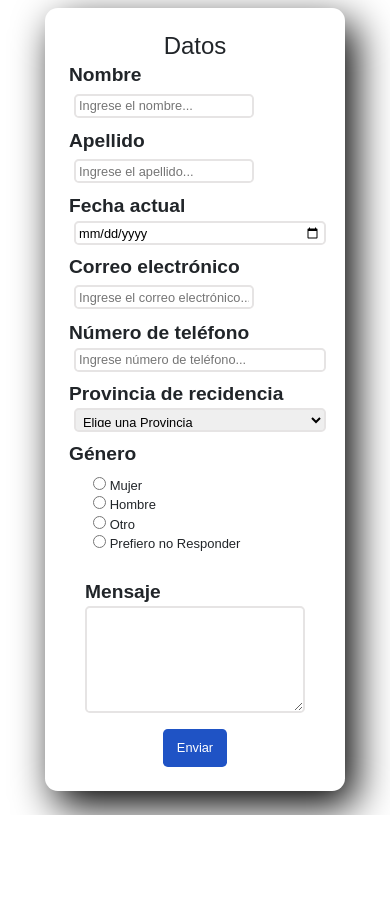
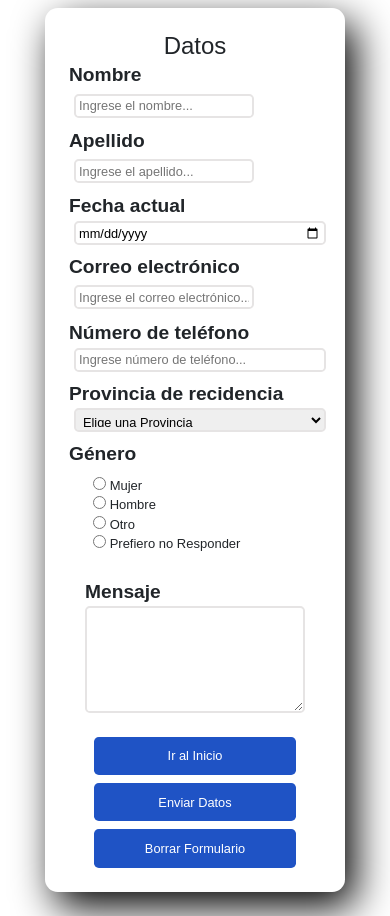
Before and after one commit to Is2095/Biblioteca-Virtual, a website: page formulario/CONTACTO.html in a window 390 px wide. Shown: the part 57-973 px from the top of the page. Before the commit the page ends 872 px from the top, so only its background shows below. Drawn offline with nearby package versions, Linux system fonts and the light colour scheme; no server answers.

Commit message:
botón borrar formulario y ir a inicio

```diff
--- a/formulario/CONTACTO.html
+++ b/formulario/CONTACTO.html
@@ -1,4 +1,3 @@
-
 <!DOCTYPE html>
 <html lang="en">
 
@@ -16,7 +15,9 @@
 <body>
     <div class="container">
         <h1 class="divanimateh1">Formulario de contacto</h1>
+
         <form id="formulario" class="needs-validation" novalidate>
+
             <h2 class="divanimateh2">Datos</h2>
             <div class="divInput">
                 <label class="animate__animated animate__backInLeft" for="nombre">Nombre</label>
@@ -99,8 +100,12 @@
                 <label for="mensaje" class="labelTextarea">Mensaje</label>
                 <textarea class="entradaTextarea" name="mensaje" id="mensaje" cols="40" rows="5"></textarea>
             </div>
-
-            <button type="submit">Enviar</button>
+            <div class="botonesContacto">
+                <button><a href="../index.html" class="homeDeContacto">Ir al Inicio</a></button>
+                <button type="submit" class="botonFocus">Enviar Datos</button>
+                <button type="button" onclick="{document.getElementById('formulario').reset()}">Borrar
+                    Formulario</button>
+            </div>
 
         </form>
     </div>
--- a/formulario/style.css
+++ b/formulario/style.css
@@ -69,21 +69,37 @@ input {
 }
 form button {
     cursor: pointer;
-    width: 6rem;
+    width: auto;
     background-color: #1f53c5;
     border-radius: .4rem;
     padding: .6rem;
-    margin-left: auto;
-    margin-right: auto;
+    margin-left: .5rem;
+    margin-right: .5rem;
     border: none;
     color: white;
     font-size: 1rem;
+}
+form button:hover {
+    background-color: #6181c5;
+    color: blue;
+
+}
+.botonesContacto{
+    display: flex;
+    justify-content: center;
+}
+.homeDeContacto {
+    color: white;
+    text-decoration: none;
+}
+.homeDeContacto:hover {
+    background-color: #6181c5;
+    color: blue;
 }
 .genero {
     display: flex;
     flex-direction: row;
     position: relative;
-    /* justify-content: space-around; */
     padding-top: .4rem;
     margin-left: 1.5rem;
 }
@@ -161,9 +177,14 @@ form button {
         margin: 0;
     }
     form button {
-        width: 4rem;
         border-radius: .3rem;
         font-size: .8rem;
+        margin-top: .5rem;
+        width: 80%;
+    }
+    .botonesContacto {
+        flex-direction: column;
+        align-items: center;
     }
     .genero {
         flex-direction: column;
```
